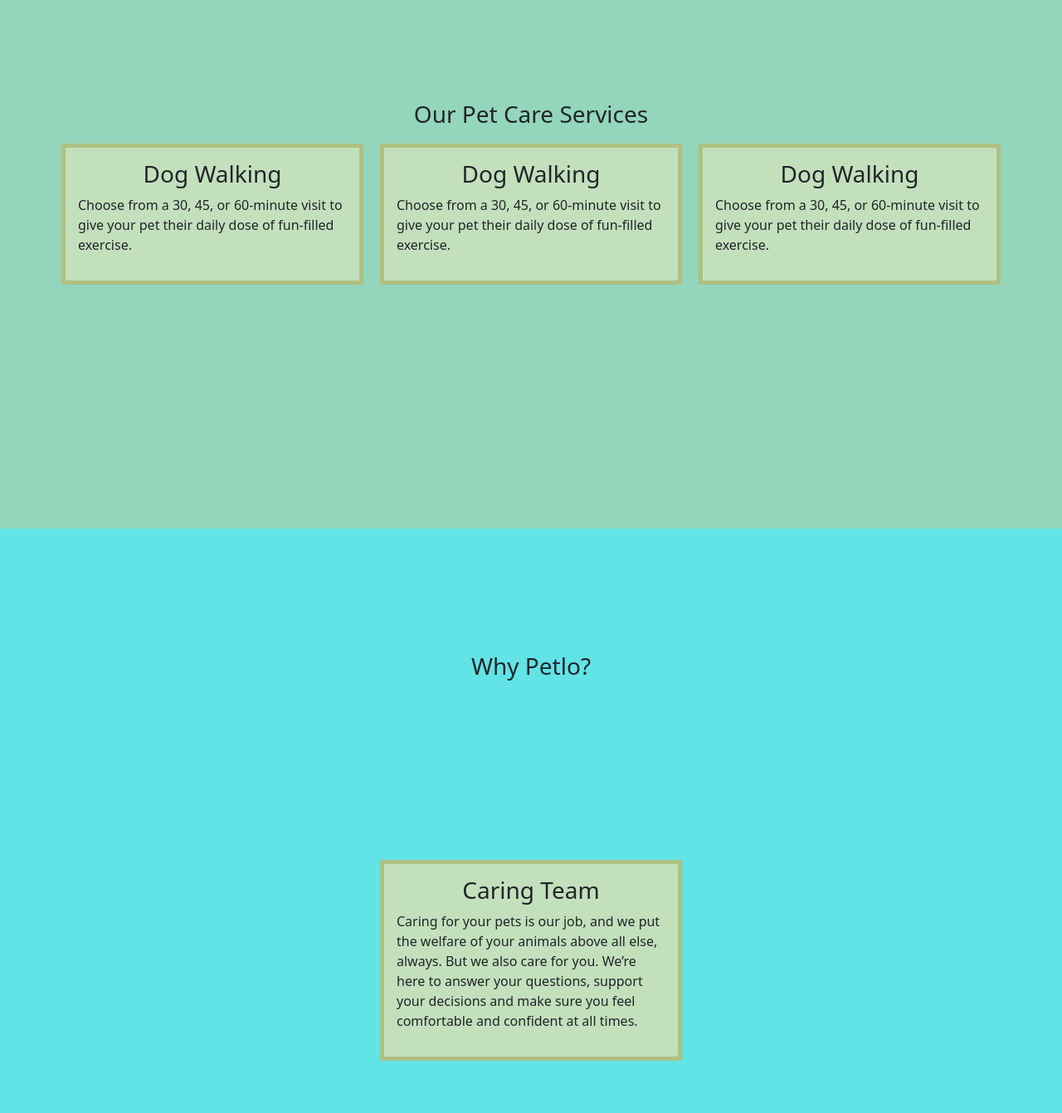
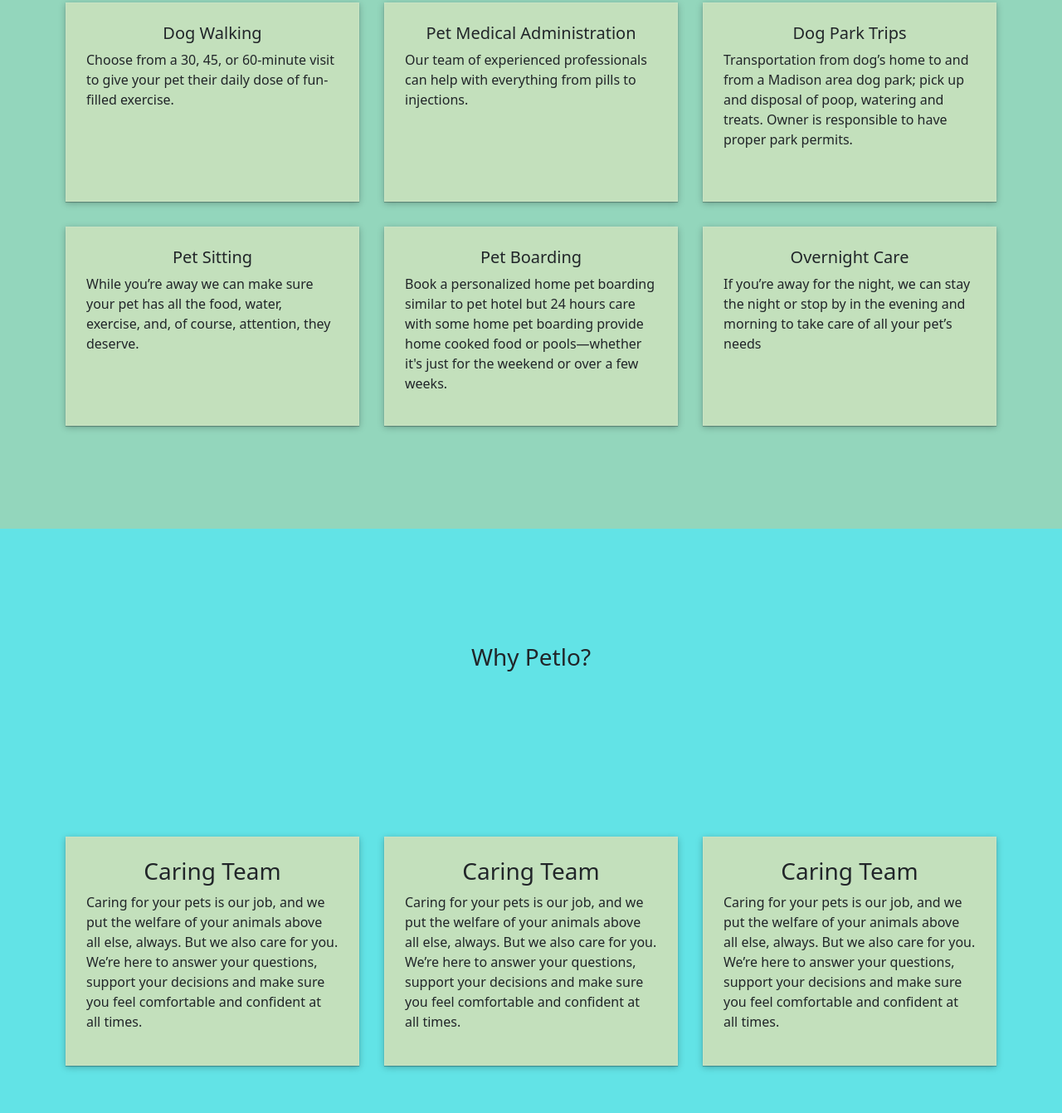
Before and after one commit to RubelBiswasCS/pet-buddies, a plain HTML site: page index.html in a window 1280 px wide. Shown: the part 1039-2380 px from the top of the page at 83% size. Drawn offline with nearby package versions, Linux system fonts and the light colour scheme.

Commit message:
modifed navbar, services section

```diff
--- a/css/style.css
+++ b/css/style.css
@@ -8,13 +8,21 @@
 .main-header{
 
 }
-
+.bg-light{
+      background-color: #008B8B !important;
+}
 .main{
     min-height: 200vh;
     background-color: rgb(187, 204, 198);
 }
 h1,h3{
     text-align: center;
+}
+a.navbar-brand{
+    font-family: 'Kaushan Script', cursive;
+    font-size: 150%;
+    color: rgb(97, 25, 100);
+
 }
 #about{
     min-height: 100vh;
@@ -55,11 +63,19 @@ h1,h3{
     flex-direction: column;
     align-items: center;
     width: 30%;
-    padding: 15px;
+    height: 30vh;
+    padding: 25px;
     background-color: rgb(195, 224, 188);
     margin: 15px;
-    box-shadow: 0 0 0 5px rgb(175, 192, 129);
+    /* box-shadow: 0 0 0 5px rgb(175, 192, 129); */
+    box-shadow: rgba(0, 0, 0, 0.25) 0px 0.0625em 0.0625em, rgba(0, 0, 0, 0.25) 0px 0.125em 0.5em, rgba(255, 255, 255, 0.1) 0px 0px 0px 1px inset;
 }
+
+.services-block h3{
+    font-size: 125%;
+}
+
+
 #why-petlo{
     min-height: 100vh;
     padding: 50px;
@@ -70,10 +86,12 @@ h1,h3{
     flex-direction: column;
     align-items: center;
     width: 30%;
-    padding: 15px;
+    padding: 25px;
     background-color: rgb(195, 224, 188);
     margin: 15px;
-    box-shadow: 0 0 0 5px rgb(175, 192, 129);
+    /* box-shadow: 0 0 0 5px rgb(175, 192, 129); */
+    box-shadow: rgba(0, 0, 0, 0.25) 0px 0.0625em 0.0625em, rgba(0, 0, 0, 0.25) 0px 0.125em 0.5em, rgba(255, 255, 255, 0.1) 0px 0px 0px 1px inset;
+
 }
 #contact{
     display: flex;
@@ -104,25 +122,11 @@ h1,h3{
     height: 50px;
     background-color: cadetblue;
 }
-a{
+#contact a{
     text-align: center;
     text-decoration: none;
 }
 
-@media only screen and (max-width: 780px) {
-
-    #about{
-        background-image: linear-gradient(to bottom, rgba(18,42, 66, .50), rgba(18,42, 66, .5)), url("../images/background-md.jpg");
-}
-.services-block{
-    width: 90%;
-
-}
-.wp-block{
-    width: 90%;
-
-}
-}
 
 
 ul{
@@ -167,3 +171,28 @@ li .s-logo{
     align-items: center;
     justify-content: center;
 }
+
+@media only screen and (max-width: 780px) {
+
+    #about{
+        background-image: linear-gradient(to bottom, rgba(18,42, 66, .50), rgba(18,42, 66, .5)), url("../images/background-md.jpg");
+}
+#services{
+    padding: 25px;
+}
+.services-block{
+    width: 95%;
+    height: auto;
+
+
+
+}
+.wp-block{
+    width: 95%;
+
+
+}
+.navbar-brand{
+    text-align: center;
+}
+}
--- a/index.html
+++ b/index.html
@@ -8,6 +8,9 @@
     <link href="https://cdn.jsdelivr.net/npm/bootstrap@5.0.2/dist/css/bootstrap.min.css" rel="stylesheet" integrity="sha384-EVSTQN3/azprG1Anm3QDgpJLIm9Nao0Yz1ztcQTwFspd3yD65VohhpuuCOmLASjC" crossorigin="anonymous">
     <!--local style-->
     <link rel="stylesheet"  type="text/css" href="css/style.css">
+    <link rel="preconnect" href="https://fonts.googleapis.com">
+    <link rel="preconnect" href="https://fonts.gstatic.com" crossorigin>
+    <link href="https://fonts.googleapis.com/css2?family=Kaushan+Script&display=swap" rel="stylesheet">
     <title>lorem ipsum</title>
 </head>
 <body>
@@ -55,17 +58,39 @@
                     </p>
                 </div>
                 <div class="services-block">
-                    <h3>Dog Walking</h3>
+                    <h3>Pet Medical Administration</h3>
                     <p>
-                        Choose from a 30, 45, or 60-minute visit to give your pet their daily dose of fun-filled exercise.
+
+
+                      Our team of experienced professionals can help with everything from pills to injections.
                     </p>
                 </div>
                 <div class="services-block">
-                    <h3>Dog Walking</h3>
+                    <h3>Dog Park Trips</h3>
                     <p>
-                        Choose from a 30, 45, or 60-minute visit to give your pet their daily dose of fun-filled exercise.
+                      Transportation from dog’s home to and from a Madison area dog park; pick up and disposal of poop, watering and treats. Owner is responsible to have proper park permits.
                     </p>
                 </div>
+
+                <div class="services-block">
+                  <h3>Pet Sitting</h3>
+                  <p>
+
+                    While you’re away we can make sure your pet has all the food, water, exercise, and, of course, attention, they deserve.
+                  </p>
+              </div>
+              <div class="services-block">
+                  <h3>Pet Boarding</h3>
+                  <p>
+                    Book a personalized home pet boarding similar to pet hotel but 24 hours care with some home pet boarding provide home cooked food or pools—whether it's just for the weekend or over a few weeks.
+                  </p>
+              </div>
+              <div class="services-block">
+                  <h3>Overnight Care</h3>
+                  <p>
+                    If you’re away for the night, we can stay the night or stop by in the evening and morning to take care of all your pet’s needs
+                  </p>
+              </div>
             </div>
         </section>
 
@@ -73,6 +98,18 @@
           <h3>Why Petlo?</h3>
           <div class="flex-center">
 
+            <div class="wp-block">
+              <h3>Caring Team</h3>
+              <p>
+                Caring for your pets is our job, and we put the welfare of your animals above all else, always. But we also care for you. We’re here to answer your questions, support your decisions and make sure you feel comfortable and confident at all times.
+              </p>
+            </div>
+            <div class="wp-block">
+              <h3>Caring Team</h3>
+              <p>
+                Caring for your pets is our job, and we put the welfare of your animals above all else, always. But we also care for you. We’re here to answer your questions, support your decisions and make sure you feel comfortable and confident at all times.
+              </p>
+            </div>
             <div class="wp-block">
               <h3>Caring Team</h3>
               <p>
```
